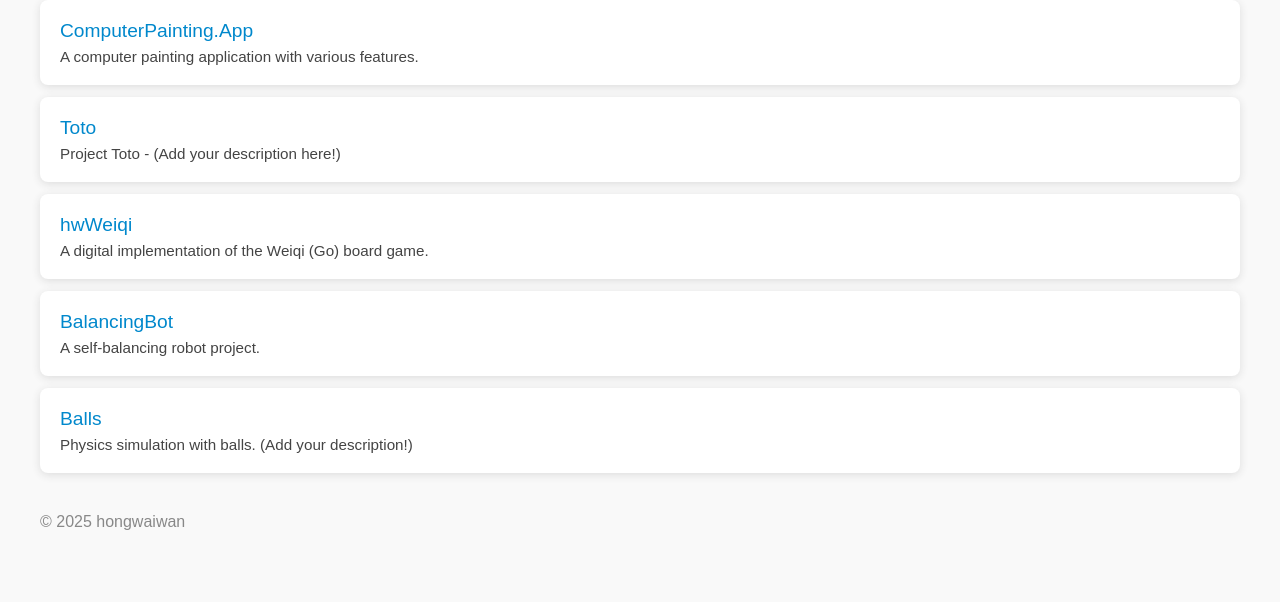
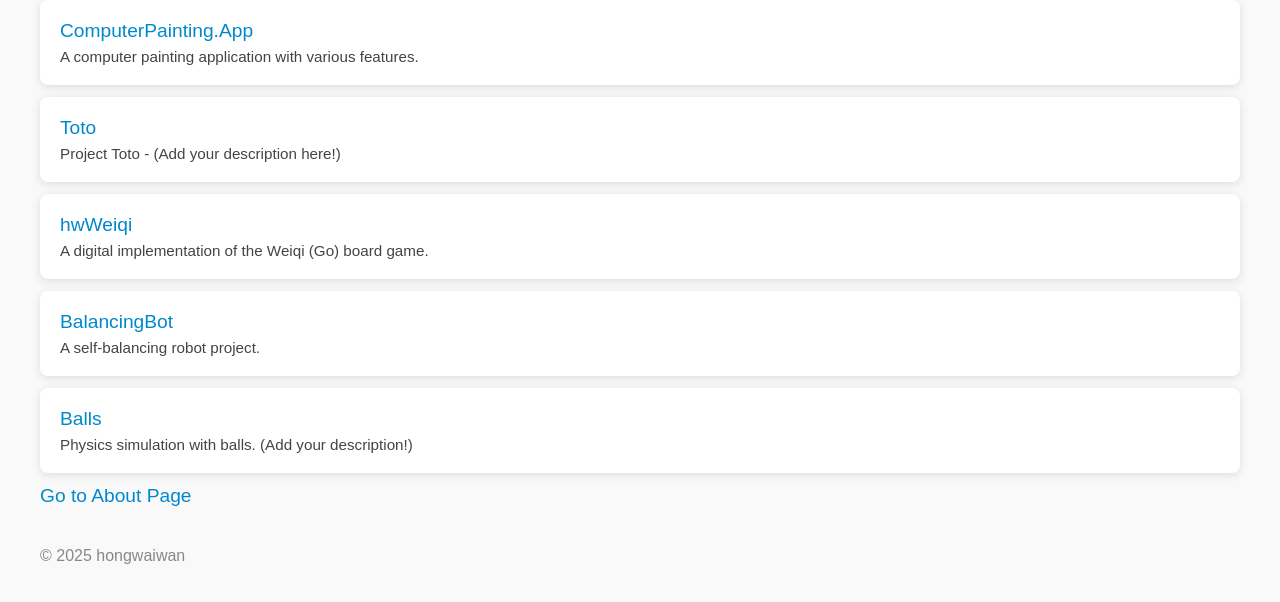
Before and after one commit to hongwaiwan/hongwaiwan.github.io, a plain HTML site: page index.html in a window 1280 px wide. Shown: the part 98-700 px from the top of the page. Drawn offline with Linux system fonts and the light colour scheme.

Commit message:
Update index.html

```diff
--- a/index.html
+++ b/index.html
@@ -37,6 +37,7 @@
       <div class="desc">Physics simulation with balls. (Add your description!)</div>
     </li>
     <!-- Add more projects as needed -->
+      <a href="about.html">Go to About Page</a>
   </ul>
   <footer style="margin-top:40px; color:#888;">&copy; 2025 hongwaiwan</footer>
 </body>
```
